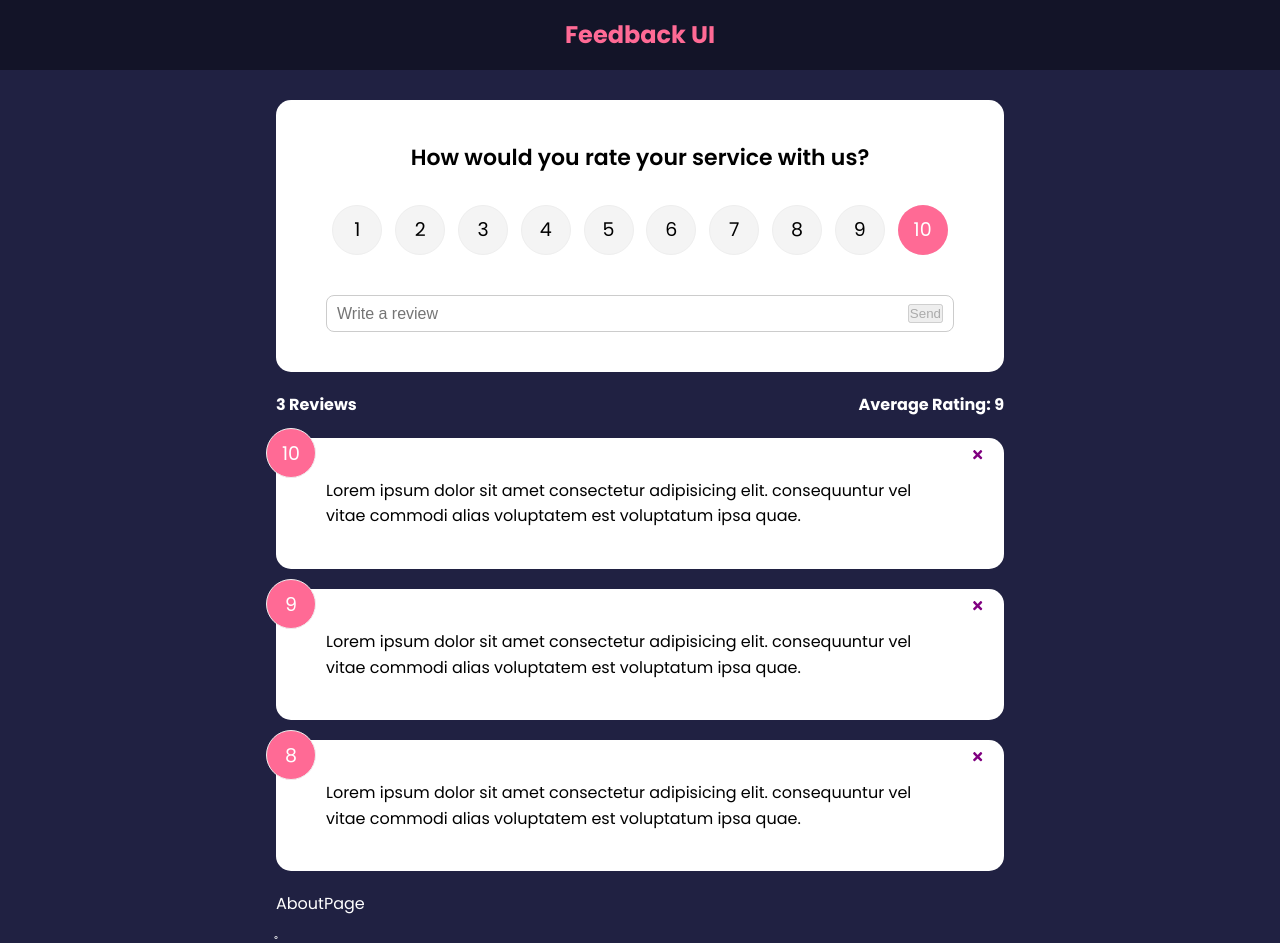
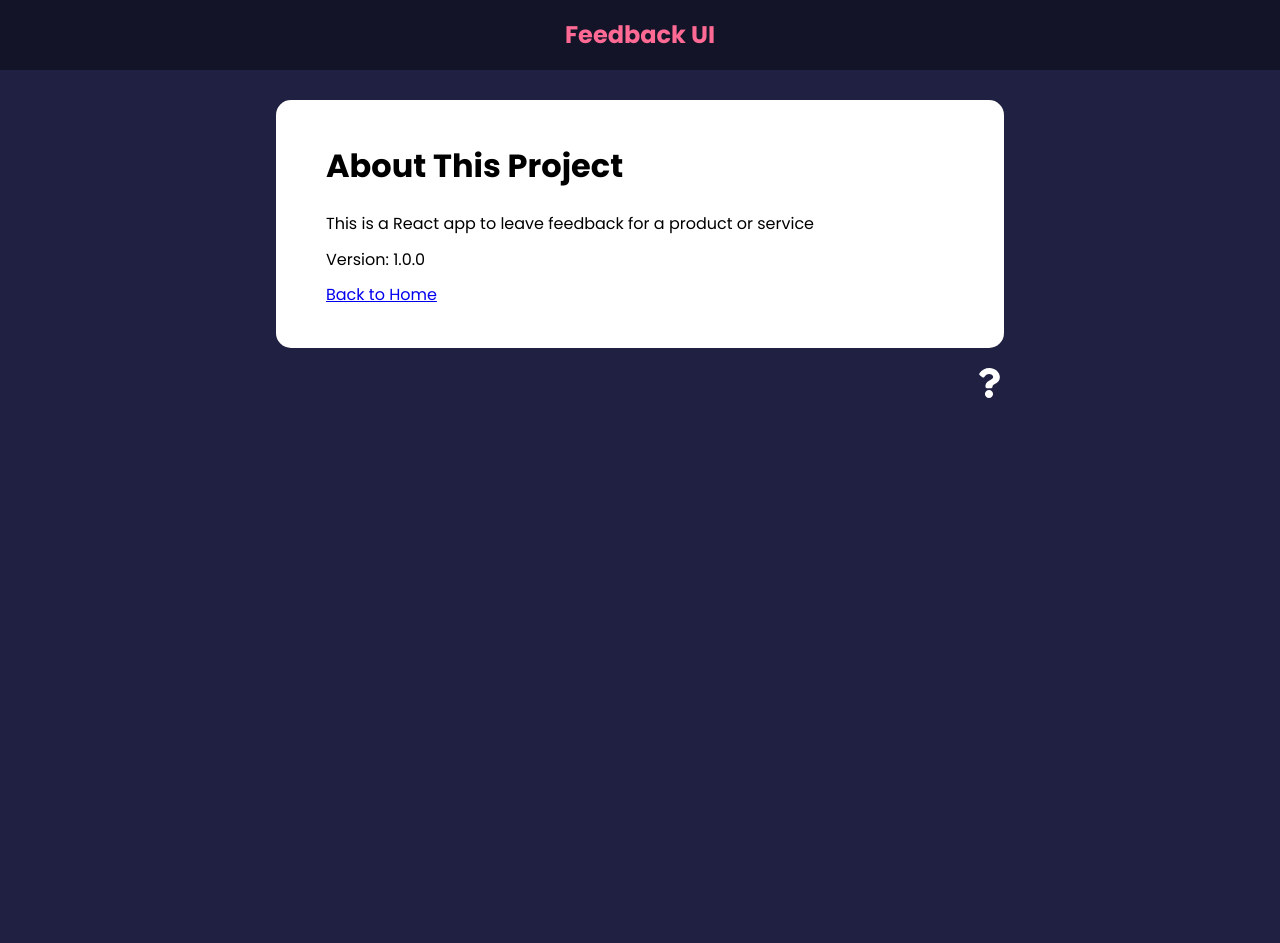
Before and after one commit to Aman-Tripathi-Code/feedback-app, a React (Create React App) app: page /about in a window 1280 px wide. After the commit the page ends 800 px from the top, so only its background shows below. Built offline with nearby package versions, Linux system fonts and the light colour scheme.

Commit message:
Added About Link

```diff
--- a/src/App.js
+++ b/src/App.js
@@ -1,4 +1,4 @@
-import {BrowserRouter} from 'react-router-dom'
+import {BrowserRouter as Router, Route,Routes} from 'react-router-dom'
 import {v4 as uuidv4} from 'uuid'
 import { useState } from "react"
 import Header from "./Components/Header"
@@ -7,6 +7,7 @@
 import FeedbackData from "./DATA/FeedbackData";
 import FeedbackForm from "./Components/FeedbackForm";
 import AboutPage from './Pages/AboutPage'
+import AboutIconLink from './Components/AboutIconLink'
 
 function App(){
     const [feedback, setFeedback] = useState(FeedbackData);
@@ -24,16 +25,23 @@
 
 
     return (
-    <>
+    <Router>
         <Header/>
         <div className="container">
-            <FeedbackForm handleAdd={addFeedback}/>
-            <FeedbackStats feedback = {feedback}/>
-            <FeedbackList feedback = {feedback}
-                handleDelete={deleteFeedback}/>
-            <AboutPage/>̥
+            <Routes>
+                <Route exact path='/' element = {
+                <>
+                    <FeedbackForm handleAdd={addFeedback}/>
+                    <FeedbackStats feedback = {feedback}/>
+                    <FeedbackList feedback = {feedback} handleDelete={deleteFeedback}/>
+                </>
+                } >
+                </Route>
+                ̥<Route path = '/about' element={<AboutPage/>}/>
+            </Routes>
+            <AboutIconLink/>
         </div>
-    </>
+    </Router>
     )
 }
 export default App
--- /dev/null
+++ b/src/Components/AboutIconLink.jsx
@@ -0,0 +1,16 @@
+import React from 'react'
+import {FaQuestion} from 'react-icons/fa'
+import { Link } from 'react-router-dom'
+
+function AboutIconLink() {
+  return (
+    <div className='about-link'>
+        <Link to='/about'>
+        <FaQuestion size = {30} />
+        </Link>
+    </div>
+
+  )
+}
+
+export default AboutIconLink
--- a/src/Pages/AboutPage.jsx
+++ b/src/Pages/AboutPage.jsx
@@ -1,9 +1,18 @@
 import React from 'react'
+import Card from '../Components/shared/Card'
+import {Link} from 'react-router-dom'
 
 function AboutPage() {
   return (
-    <div>AboutPage</div>
+    <Card >
+        <div className='about'>
+            <h1>About This Project</h1>
+            <p>This is a React app to leave feedback for a product or service</p>
+            <p>Version: 1.0.0</p>
+            <Link to='/'>Back to Home</Link>
+        </div>
+    </Card>
   )
 }
 
-export default AboutPage
+export default AboutPage;
```
